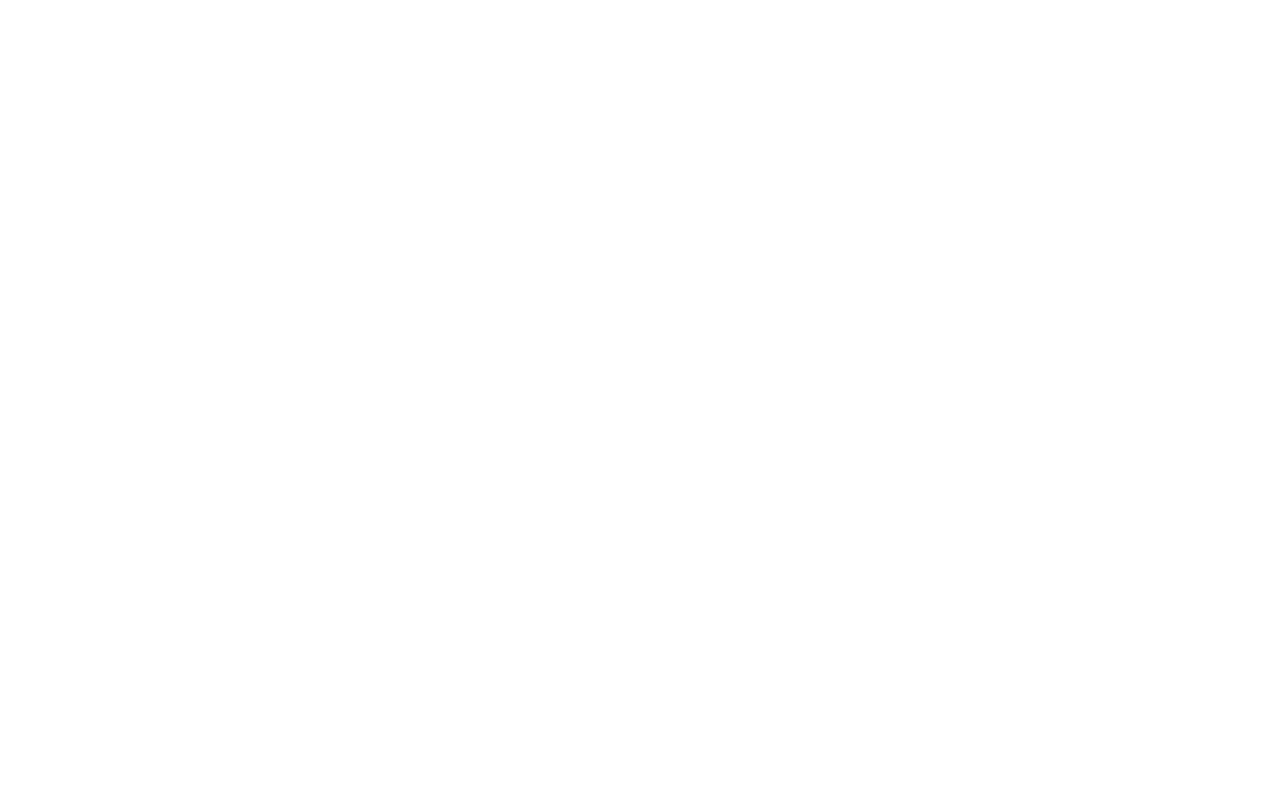
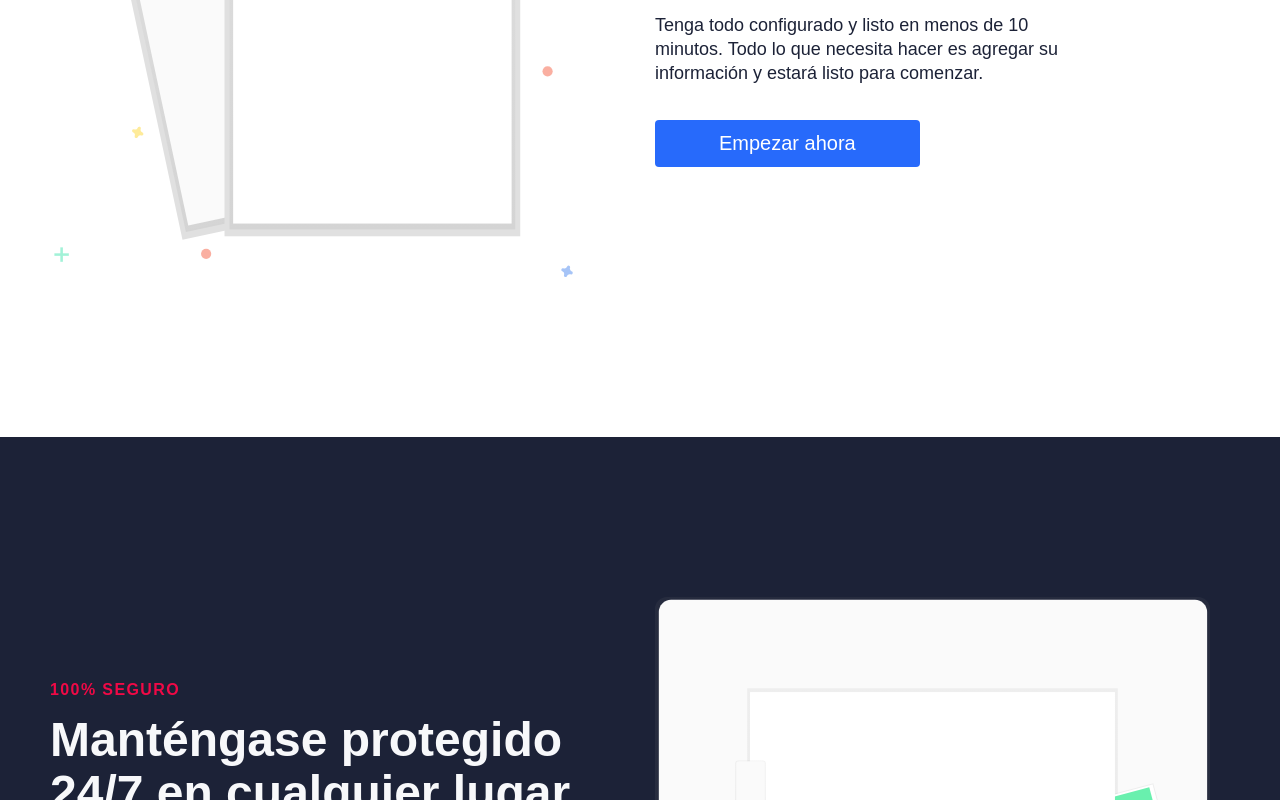
Before and after one commit to brammont/React-landingPage-app, a React (Create React App) app: page / in a window 1280 px wide. Shown: the part 1240-2040 px from the top of the page. Before the commit the page ends 828 px from the top, so only its background shows below. Built offline with nearby package versions, Linux system fonts and the light colour scheme.

Commit message:
agregando dos objetdos a la home page

```diff
--- a/src/components/pages/HomePage/Home.js
+++ b/src/components/pages/HomePage/Home.js
@@ -1,10 +1,13 @@
 import React from 'react'
 import HeroSection from '../../HeroSection'
-import {homeObjOne} from './Data';
+import {homeObjOne, homeObjThree, homeObjTwo} from './Data';
 function Home() {
     return (
         <div>
              <HeroSection {...homeObjOne} />
+             <HeroSection {...homeObjThree} />
+             <HeroSection {...homeObjTwo} />
+
         </div>
     )
 }
```
